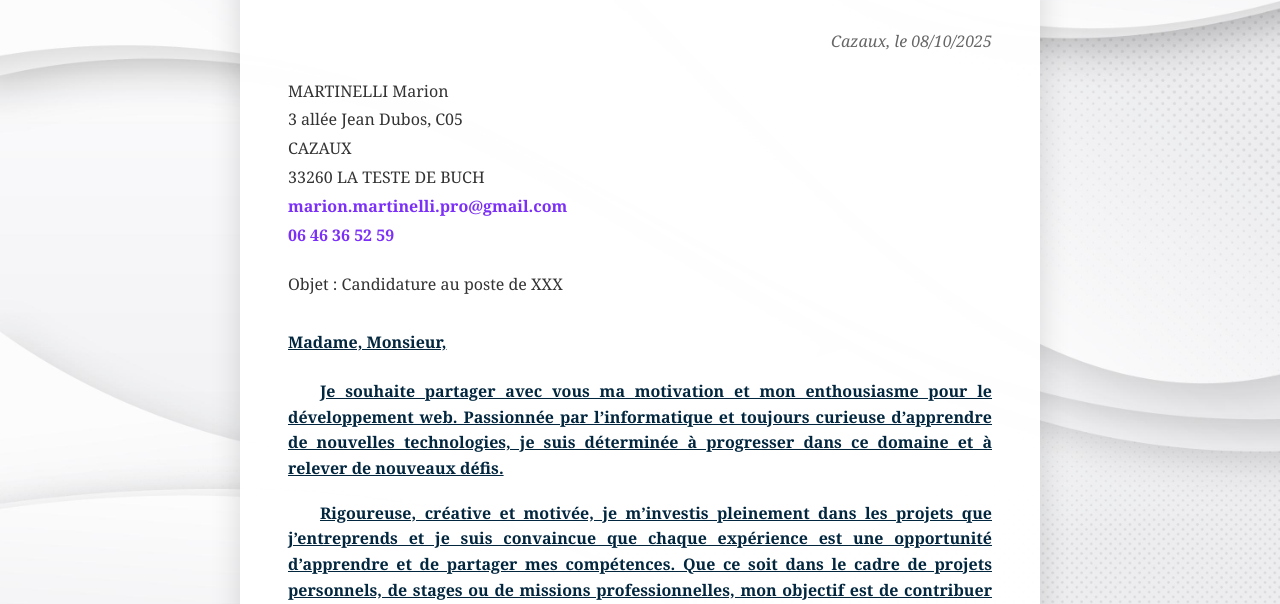
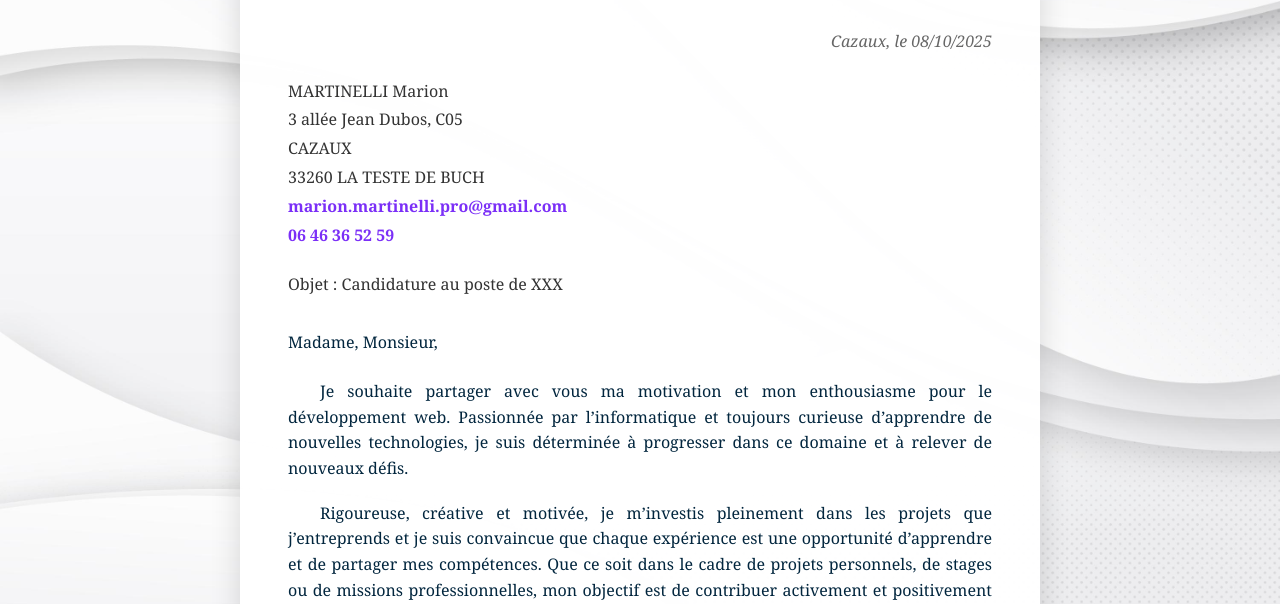
Before and after one commit to StackShade33/Mon-CV-Web, a plain HTML site: page assets/pages/lettre-de-motivation.html in a window 1280 px wide. Shown: the part 197-801 px from the top of the page. Drawn offline with Linux system fonts and the light colour scheme.

Commit message:
modification de forme lettre de motivation
suppression du gras souligné

```diff
--- a/assets/css/style-motivation.css
+++ b/assets/css/style-motivation.css
@@ -95,6 +95,8 @@ main > div:last-of-type {
 main > div:last-of-type p {
     margin-bottom: 1.2rem;
     text-indent: 2rem;
+    font-weight: normal;
+    text-decoration: none;
 }
 
 /* Premier paragraphe (salutation) */
```
Also changed, not shown: assets/css/style-lettre-de-motivation.css (deleted).
